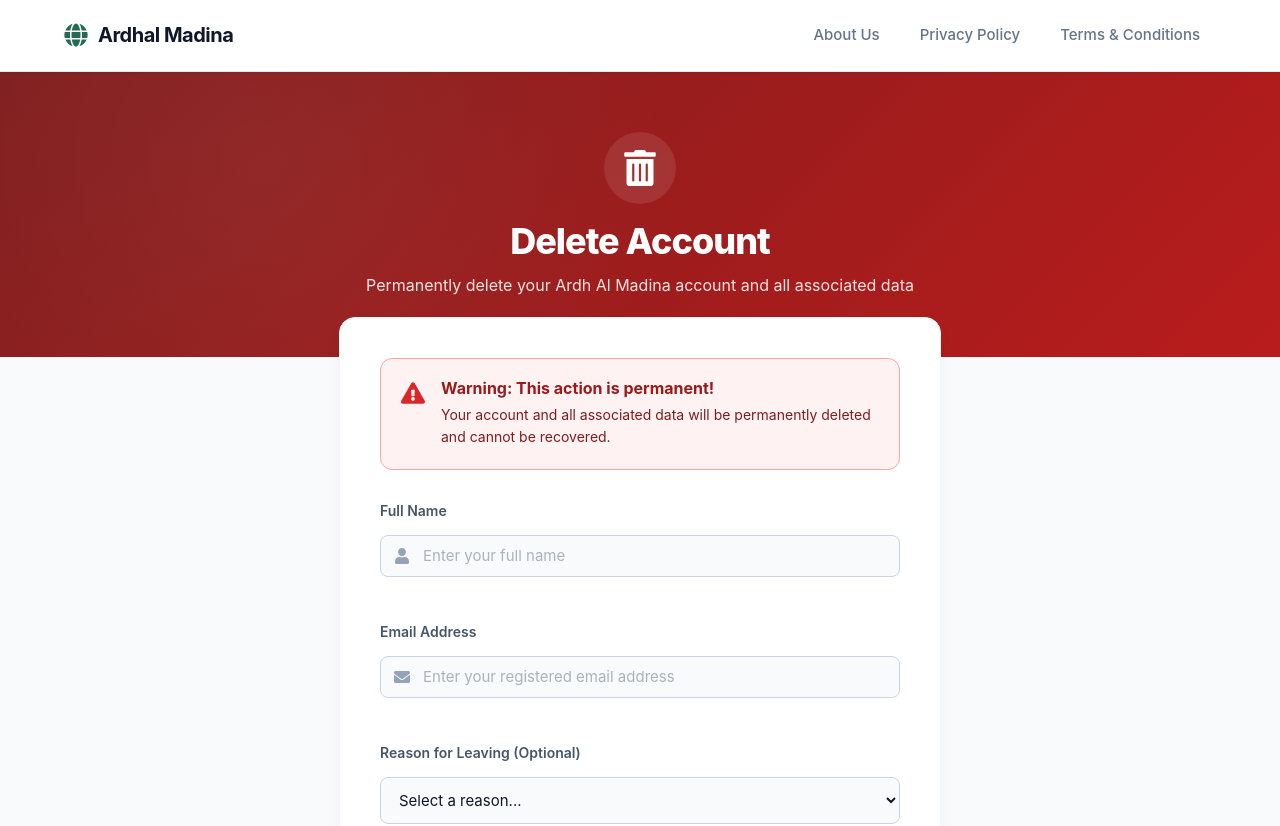
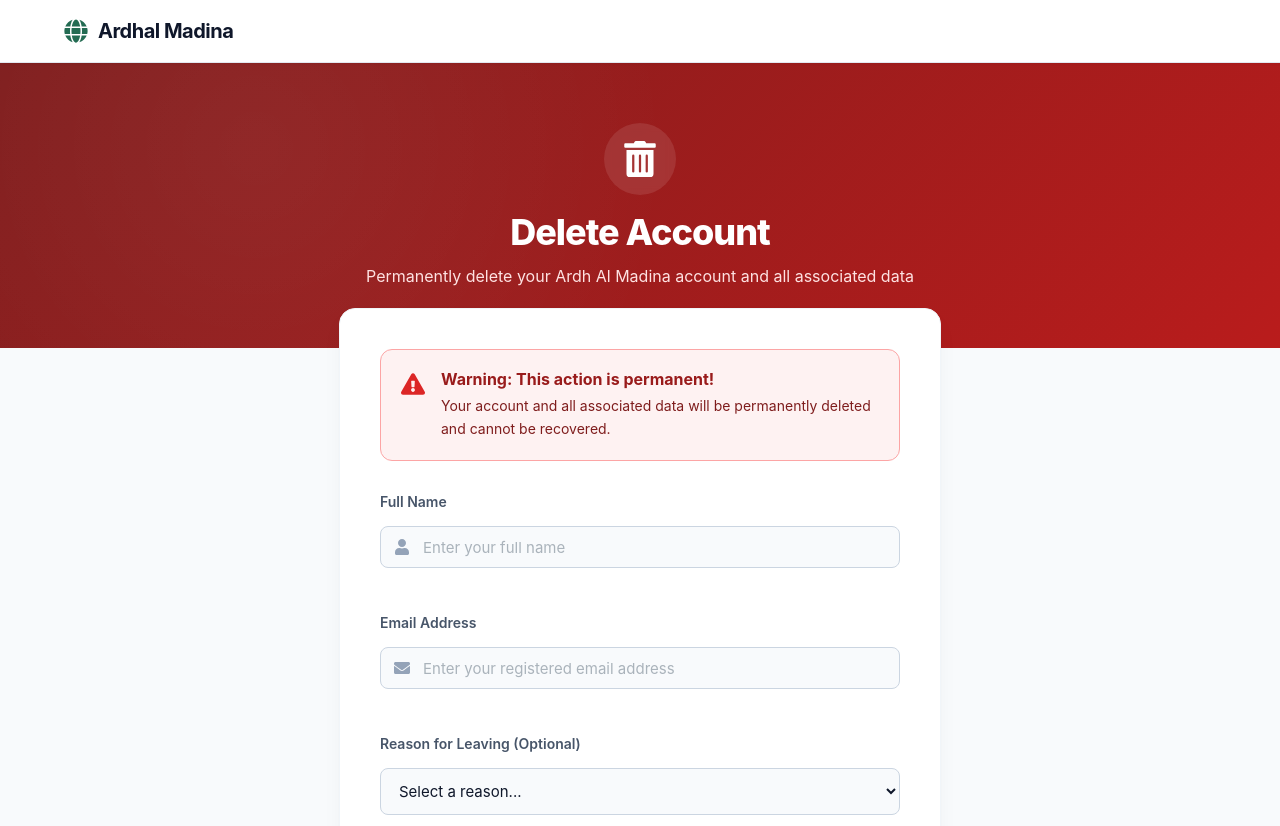
Before and after one commit to Aayan-infotech/ardhalmadina-admin, a React (Vite) app: page /delete-account in a window 1280 px wide. Shown: the top 826 px of the page. Built offline with nearby package versions, Linux system fonts and the light colour scheme.

Commit message:
added changes

```diff
--- a/src/pages/DeleteAccount/DeleteAccount.jsx
+++ b/src/pages/DeleteAccount/DeleteAccount.jsx
@@ -62,7 +62,7 @@ export default function DeleteAccount() {
             <span className="brand-name">Ardhal Madina</span>
           </div>
 
-          <div className="navbar-links">
+          {/* <div className="navbar-links">
             <button className="nav-item" onClick={() => navigate("/about")}>
               About Us
             </button>
@@ -72,7 +72,7 @@ export default function DeleteAccount() {
             <button className="nav-item" onClick={() => navigate("/terms")}>
               Terms & Conditions
             </button>
-          </div>
+          </div> */}
         </div>
       </nav>
 
```
